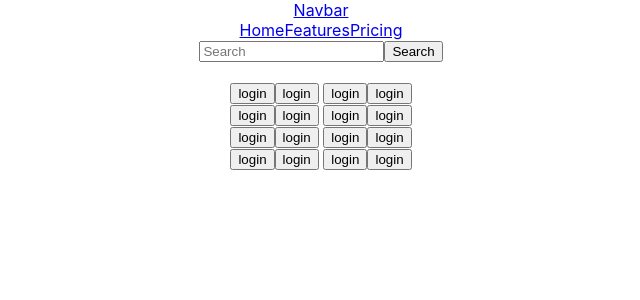
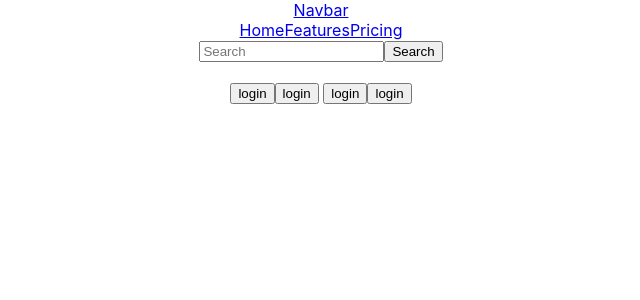
Before and after one commit to Yahiya-Zahour/pickup2, a React (Create React App) app: page / in a window 1280 px wide. Shown: the top 300 px of the page, without its empty margins (319-959 px from the left). Built offline with nearby package versions, Linux system fonts and the light colour scheme.

Commit message:
inishall checking

```diff
--- a/src/Component/HeaderSection/MainBodyHeader/MainHeader.jsx
+++ b/src/Component/HeaderSection/MainBodyHeader/MainHeader.jsx
@@ -21,18 +21,6 @@ export const MainHeader = () => {
   <button>login</button>
   <button>login</button>  <button>login</button>
   <button>login</button>
-  <br />
-  <button>login</button>
-  <button>login</button>  <button>login</button>
-  <button>login</button>
-  <br />
-  <button>login</button>
-  <button>login</button>  <button>login</button>
-  <button>login</button>
-  <br />
-  <button>login</button>
-  <button>login</button>  <button>login</button>
-  <button>login</button>
         </div>
  );
 }
```
Also changed, not shown: 1 other file (tests, documents, lock files or other folders).
